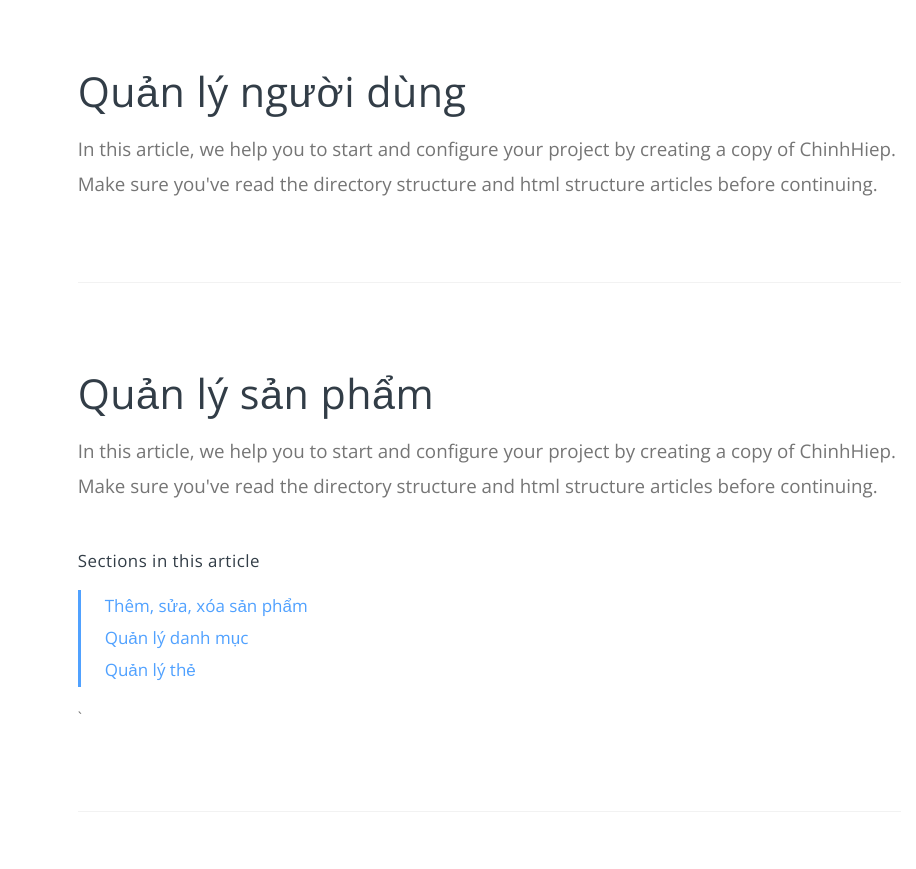
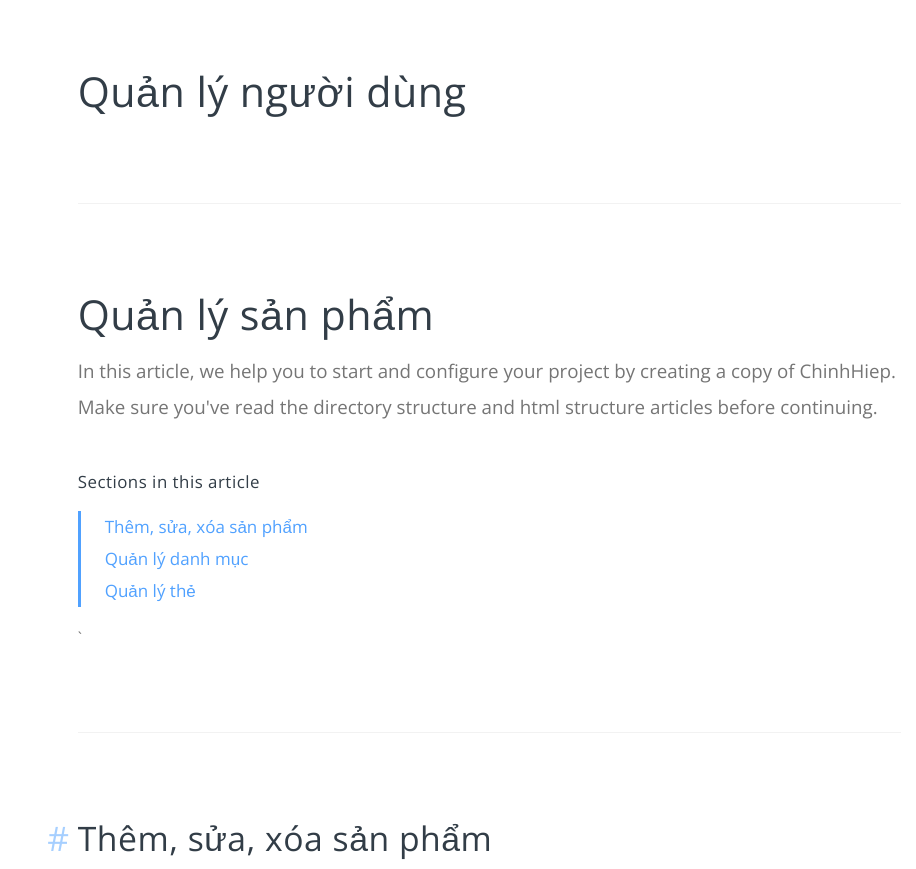
Before and after one commit to GithubDuong1412/Mo-ta-web-CHX, a plain HTML site: page index.html in a window 1280 px wide. Shown: the part 1620-2489 px from the top of the page, without its empty margins (364-1280 px from the left). Drawn offline with nearby package versions, Linux system fonts and the light colour scheme.

Commit message:
End 04/09/2024

```diff
--- a/index.html
+++ b/index.html
@@ -215,7 +215,7 @@
             <hr class="my-8">
 
             <h1 id="user-manager">Quản lý người dùng</h1>
-            <p class="lead-2">In this article, we help you to start and configure your project by creating a copy of ChinhHiep. Make sure you've read the directory structure and html structure articles before continuing.</p>
+
 
             <hr class="my-8">
 
@@ -582,7 +582,7 @@
               </div>
             </div>
 
-            <!-- Delete Category -->
+            <!-- Delete Discount -->
             <div class="product-manager-discount content-update">
               <div>
                 <h4><strong>Xóa 1 mã giảm giá</strong></h4>
```
